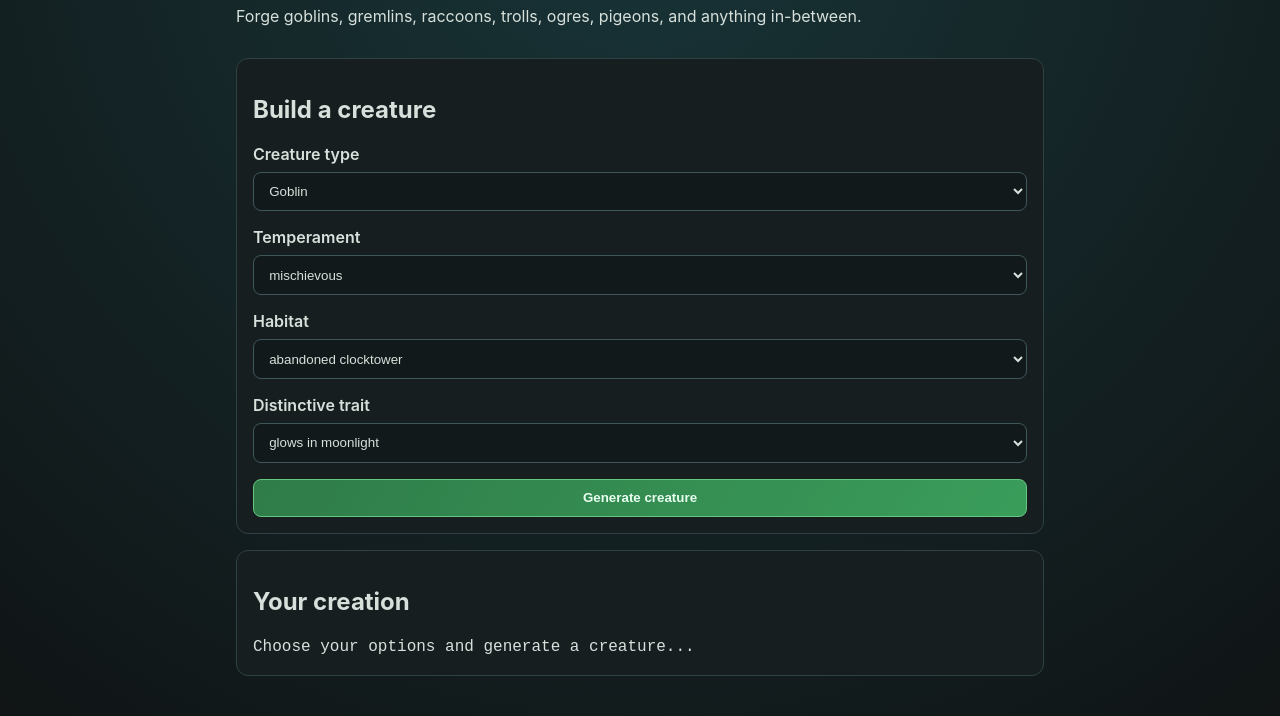
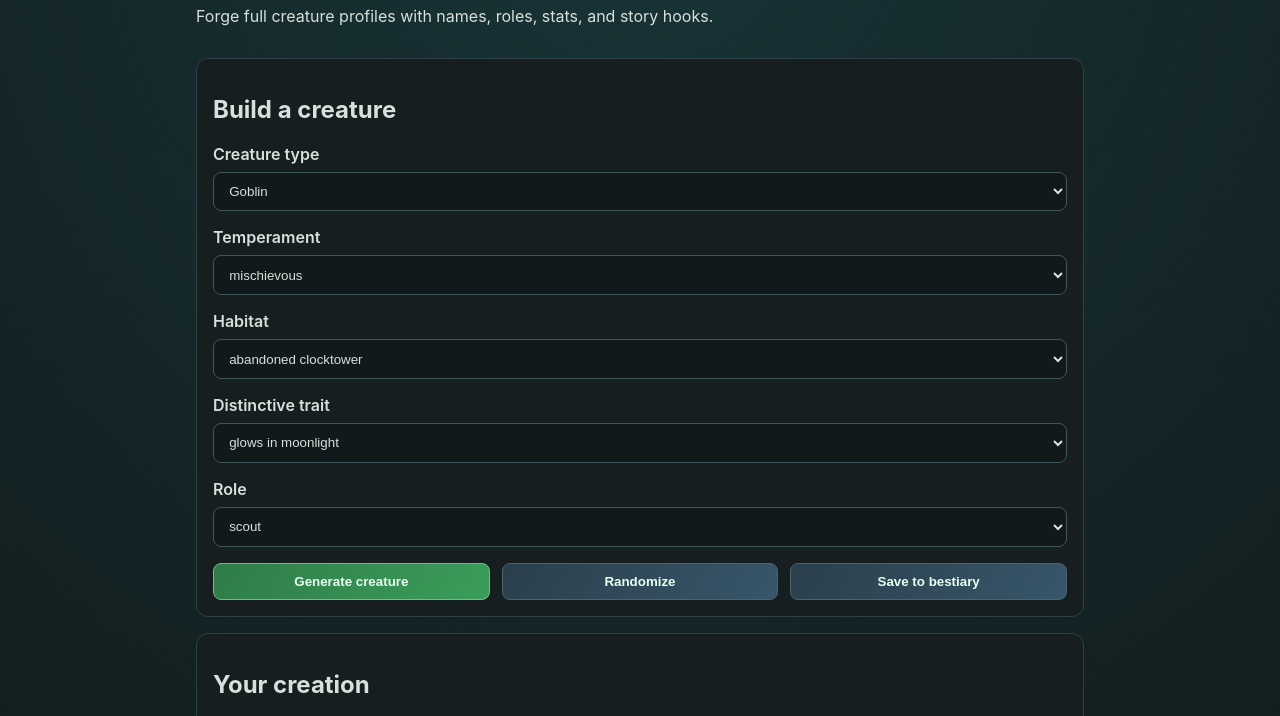
Before and after one commit to rhicksrad/goblin, a website: page public/index.html in a window 1280 px wide. Shown: the part 108-824 px from the top of the page. Drawn offline with Linux system fonts and the light colour scheme; files whose address does not match are found by name.

Commit message:
Expand creature creator with richer profiles and bestiary

```diff
--- a/public/index.html
+++ b/public/index.html
@@ -10,7 +10,7 @@
     <main class="app">
       <header>
         <h1>Creature Creator Lab</h1>
-        <p>Forge goblins, gremlins, raccoons, trolls, ogres, pigeons, and anything in-between.</p>
+        <p>Forge full creature profiles with names, roles, stats, and story hooks.</p>
       </header>
 
       <section class="card controls">
@@ -36,7 +36,16 @@
             <select id="trait" name="trait"></select>
           </label>
 
-          <button type="submit">Generate creature</button>
+          <label>
+            Role
+            <select id="role" name="role"></select>
+          </label>
+
+          <div class="actions">
+            <button type="submit">Generate creature</button>
+            <button type="button" id="randomize" class="secondary">Randomize</button>
+            <button type="button" id="save" class="secondary">Save to bestiary</button>
+          </div>
         </form>
       </section>
 
@@ -44,6 +53,11 @@
         <h2>Your creation</h2>
         <pre id="result">Choose your options and generate a creature...</pre>
       </section>
+
+      <section class="card output">
+        <h2>Saved bestiary</h2>
+        <ol id="saved-creatures"></ol>
+      </section>
     </main>
     <script type="module" src="main.js"></script>
   </body>
--- a/public/styles.css
+++ b/public/styles.css
@@ -17,7 +17,7 @@ body {
 }
 
 .app {
-  max-width: 840px;
+  max-width: 920px;
   margin: 0 auto;
   padding: 2rem 1rem 3rem;
   display: grid;
@@ -50,6 +50,12 @@ select, button {
   padding: 0.65rem 0.7rem;
 }
 
+.actions {
+  display: grid;
+  grid-template-columns: repeat(auto-fit, minmax(180px, 1fr));
+  gap: 0.75rem;
+}
+
 button {
   border-color: #66c680;
   color: #e8fff0;
@@ -58,9 +64,25 @@ button {
   cursor: pointer;
 }
 
+button.secondary {
+  border-color: #4c6373;
+  background: linear-gradient(120deg, #2b3f4b, #37566a);
+}
+
 pre {
   white-space: pre-wrap;
   margin: 0;
   font-size: 1rem;
   line-height: 1.5;
 }
+
+ol {
+  margin: 0;
+  padding-left: 1.3rem;
+  display: grid;
+  gap: 0.35rem;
+}
+
+li {
+  line-height: 1.3;
+}
--- a/src/main.ts
+++ b/src/main.ts
@@ -2,7 +2,10 @@ const options = {
   species: ["Goblin", "Gremlin", "Raccoon", "Troll", "Ogre", "Pigeon", "Mothman", "Bog Sprite"],
   temperament: ["mischievous", "grumpy", "noble", "chaotic", "curious", "dramatic", "sneaky"],
   habitat: ["abandoned clocktower", "city sewer", "enchanted forest", "dumpster kingdom", "misty bridge", "old cathedral"],
-  trait: ["glows in moonlight", "collects shiny bottle caps", "speaks in rhymes", "can smell pancakes miles away", "wears a tiny cape", "has thunderous hiccups"]
+  trait: ["glows in moonlight", "collects shiny bottle caps", "speaks in rhymes", "can smell pancakes miles away", "wears a tiny cape", "has thunderous hiccups"],
+  role: ["scout", "alchemist", "bard", "warden", "oracle", "trickster"],
+  quirk: ["never lies but constantly exaggerates", "is terrified of butterflies", "hoards cursed teaspoons", "refuses to cross running water", "keeps a diary of strange dreams", "talks to statues and gets answers back"],
+  goal: ["recover a stolen relic", "build a floating market", "start peace talks with the crows", "map hidden tunnels", "win the yearly lantern race", "awaken an ancient garden"]
 } as const;
 
 type OptionGroup = keyof typeof options;
@@ -11,12 +14,20 @@ const speciesSelect = document.querySelector<HTMLSelectElement>("#species");
 const temperamentSelect = document.querySelector<HTMLSelectElement>("#temperament");
 const habitatSelect = document.querySelector<HTMLSelectElement>("#habitat");
 const traitSelect = document.querySelector<HTMLSelectElement>("#trait");
+const roleSelect = document.querySelector<HTMLSelectElement>("#role");
 const form = document.querySelector<HTMLFormElement>("#creator-form");
 const result = document.querySelector<HTMLElement>("#result");
+const randomizeButton = document.querySelector<HTMLButtonElement>("#randomize");
+const saveButton = document.querySelector<HTMLButtonElement>("#save");
+const list = document.querySelector<HTMLOListElement>("#saved-creatures");
 
-if (!speciesSelect || !temperamentSelect || !habitatSelect || !traitSelect || !form || !result) {
+if (!speciesSelect || !temperamentSelect || !habitatSelect || !traitSelect || !roleSelect || !form || !result || !randomizeButton || !saveButton || !list) {
   throw new Error("Missing required DOM nodes for Creature Creator.");
 }
+
+const pick = <T,>(values: readonly T[]): T => values[Math.floor(Math.random() * values.length)];
+
+const slug = (value: string): string => value.toLowerCase().replace(/[^a-z0-9]+/g, "-").replace(/(^-|-$)/g, "");
 
 const populate = (key: OptionGroup, select: HTMLSelectElement): void => {
   options[key].forEach((value) => {
@@ -31,21 +42,74 @@ populate("species", speciesSelect);
 populate("temperament", temperamentSelect);
 populate("habitat", habitatSelect);
 populate("trait", traitSelect);
+populate("role", roleSelect);
 
-form.addEventListener("submit", (event) => {
-  event.preventDefault();
-
+const createCreatureSheet = (): string => {
   const species = speciesSelect.value;
   const temperament = temperamentSelect.value;
   const habitat = habitatSelect.value;
   const trait = traitSelect.value;
+  const role = roleSelect.value;
+  const quirk = pick(options.quirk);
+  const goal = pick(options.goal);
 
-  result.textContent = [
-    `Name: ${species} of the ${habitat.split(" ")[0]} Clan`,
-    `Class: ${temperament} ${species}`,
+  const nameParts = [pick(["Grim", "Nim", "Brak", "Tala", "Murk", "Kiri", "Vex"]), pick(["spark", "whistle", "moss", "snout", "riddle", "gear", "glint"])];
+  const name = `${nameParts[0]}${nameParts[1]}`;
+
+  const power = Math.floor(Math.random() * 6) + 5;
+  const cleverness = Math.floor(Math.random() * 6) + 5;
+  const chaos = Math.floor(Math.random() * 6) + 5;
+
+  return [
+    `ID: ${slug(name)}-${Date.now().toString().slice(-4)}`,
+    `Name: ${name}`,
+    `Class: ${temperament} ${species} ${role}`,
     `Habitat: ${habitat}`,
-    `Trait: ${trait}`,
+    `Signature trait: ${trait}`,
+    `Quirk: ${quirk}`,
+    `Current goal: ${goal}`,
     "",
-    `Lore: This ${temperament} ${species.toLowerCase()} roams the ${habitat} and ${trait.toLowerCase()}.`
+    "Stats (1-10):",
+    `- Power: ${power}`,
+    `- Cleverness: ${cleverness}`,
+    `- Chaos: ${chaos}`,
+    "",
+    `Lore: ${name} is a ${temperament} ${species.toLowerCase()} ${role} from the ${habitat} who ${trait.toLowerCase()}. They ${quirk} while trying to ${goal}.`
   ].join("\n");
+};
+
+const renderCreature = (): void => {
+  result.textContent = createCreatureSheet();
+};
+
+const randomizeSelections = (): void => {
+  speciesSelect.value = pick(options.species);
+  temperamentSelect.value = pick(options.temperament);
+  habitatSelect.value = pick(options.habitat);
+  traitSelect.value = pick(options.trait);
+  roleSelect.value = pick(options.role);
+  renderCreature();
+};
+
+const saveCurrentCreature = (): void => {
+  const current = result.textContent?.trim();
+  if (!current || current.startsWith("Choose your options")) {
+    return;
+  }
+
+  const item = document.createElement("li");
+  const title = current.split("\n")[1] ?? "Unnamed Creature";
+  item.textContent = title.replace("Name: ", "");
+  item.title = current;
+  list.prepend(item);
+};
+
+form.addEventListener("submit", (event) => {
+  event.preventDefault();
+  renderCreature();
 });
+
+randomizeButton.addEventListener("click", randomizeSelections);
+saveButton.addEventListener("click", saveCurrentCreature);
+
+renderCreature();
```
Also changed, not shown: dist/index.html, dist/main.js, dist/styles.css.
